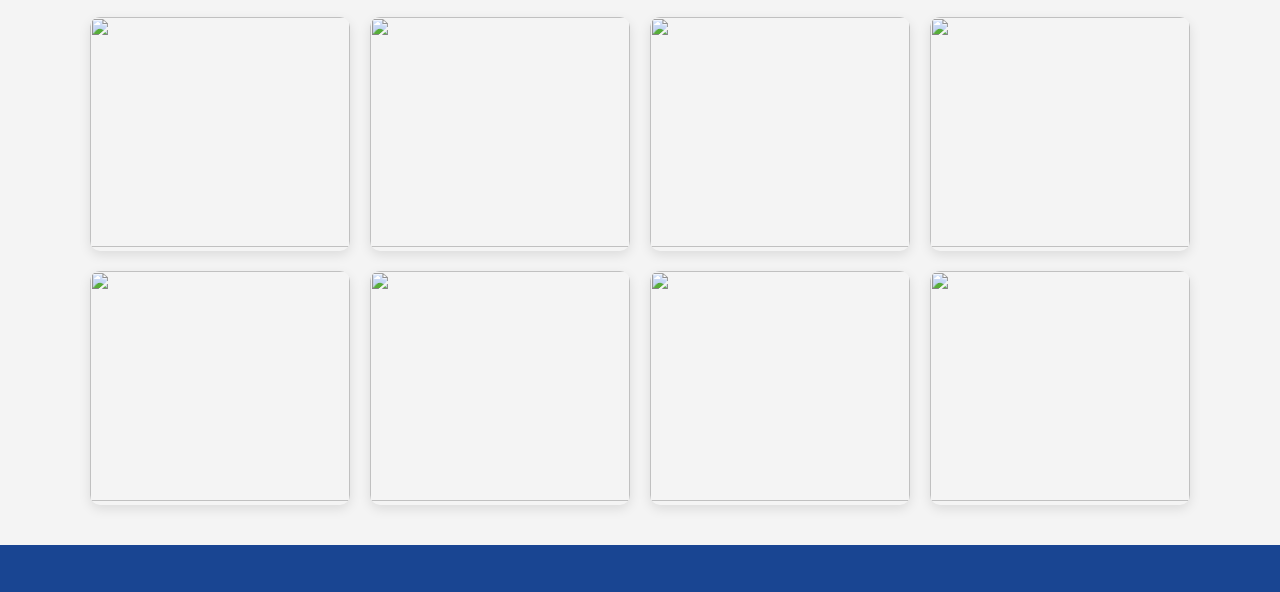
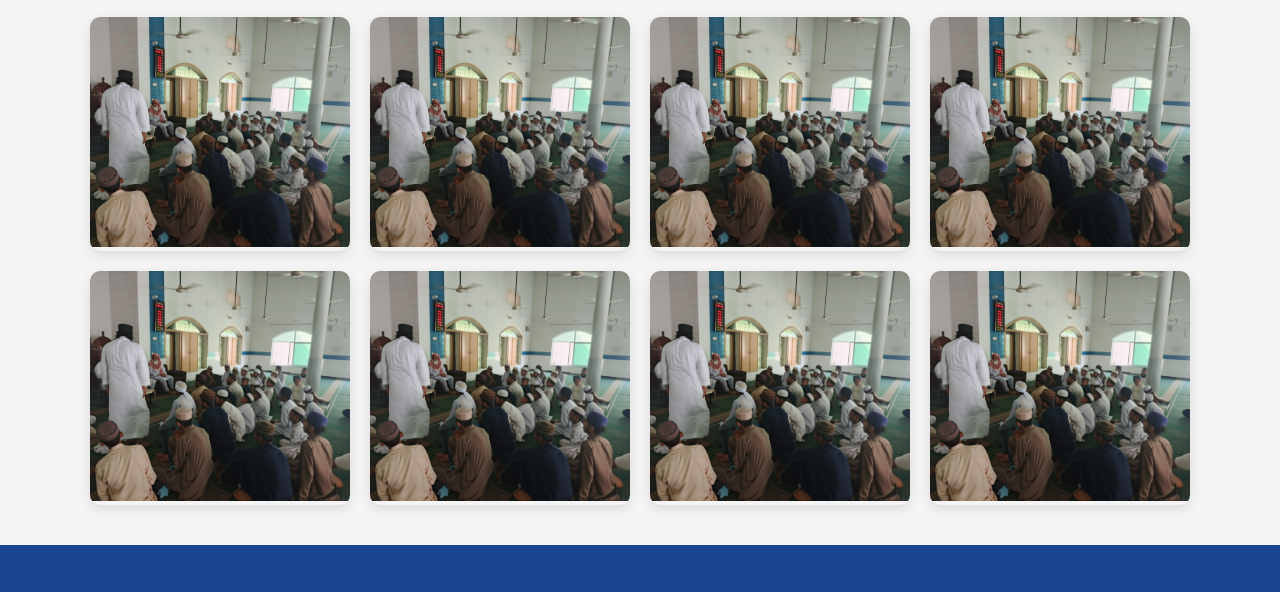
Before and after one commit to AbdulrehmanAfzal22/D1H, a plain HTML site: page Projects/quran.html in a window 1280 px wide. Shown: the part 125-717 px from the top of the page. Drawn offline with Linux system fonts and the light colour scheme; files whose address does not match are found by name.

Commit message:
improved File Structure

```diff
--- a/Projects/quran.html
+++ b/Projects/quran.html
@@ -179,7 +179,8 @@
 </head>
 <body>
 
-  <a href="/projects.html" class="back-button"> Back</a>
+   <a href="/Projects-1/projects.html" class="back-button"> Back</a>
+
 
 <section class="ration-section">
   <h1>Monthly Quran Classes</h1>
@@ -187,43 +188,43 @@
   <div class="gallery">
 
   <div class="gallery-item">
-      <img src="/ilm.jpeg" alt="">
+      <img src="/photos/ilm.jpeg" alt="">
       <span>12 Jan 2024</span>
     </div>
 
       <div class="gallery-item">
-      <img src="/ilm.jpeg" alt="">
+      <img src="/photos/ilm.jpeg" alt="">
       <span>12 Jan 2024</span>
     </div>
 
 
    <div class="gallery-item">
-      <img src="/ilm.jpeg" alt="">
+      <img src="/photos/ilm.jpeg" alt="">
       <span>12 Jan 2024</span>
     </div>
 
      <div class="gallery-item">
-      <img src="/ilm.jpeg" alt="">
+      <img src="/photos/ilm.jpeg" alt="">
       <span>12 Jan 2024</span>
     </div>
 
      <div class="gallery-item">
-      <img src="/ilm.jpeg" alt="">
+      <img src="/photos/ilm.jpeg" alt="">
       <span>12 Jan 2024</span>
     </div>
 
      <div class="gallery-item">
-      <img src="/ilm.jpeg" alt="">
+      <img src="/photos/ilm.jpeg" alt="">
       <span>12 Jan 2024</span>
     </div>
 
        <div class="gallery-item">
-      <img src="/ilm.jpeg" alt="">
+      <img src="/photos/ilm.jpeg" alt="">
       <span>12 Jan 2024</span>
     </div>
 
      <div class="gallery-item">
-      <img src="/ilm.jpeg" alt="">
+      <img src="/photos/ilm.jpeg" alt="">
       <span>12 Jan 2024</span>
     </div>
 
```
Also changed, not shown: Projects/ration.html (+10 -12 lines), Projects/youth.html (+10 -12 lines). Lines whose indentation alone changed are shown as unchanged.
